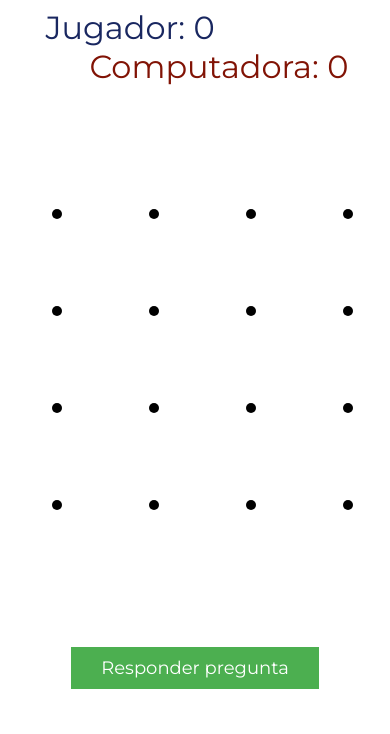
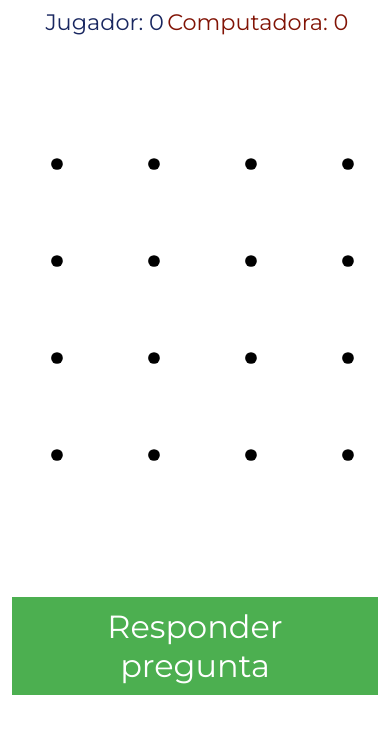
Before and after one commit to erobl/MatePuntos, a plain HTML site: page index.html in a window 390 px wide. Drawn offline with nearby package versions, Linux system fonts and the light colour scheme; some packages are replaced by stand-ins of ours.

Commit message:
added mobile support

```diff
--- a/board.js
+++ b/board.js
@@ -18,6 +18,9 @@ function draw_board(x,y) {
 
     var offsetx = Math.floor(wwidth/2 - dot_lenx*x/2);
     var offsety = Math.floor(wheight/2 - dot_leny*y/2);
+
+    var dot_size = side_len*0.015;
+    var line_width = dot_size*2*0.7;
 
     for(var i = 0; i < x; i++) {
         for(var j = 0; j < y; j++) {
@@ -40,7 +43,7 @@ function draw_board(x,y) {
             line.setAttributeNS(null, "y1", offsety + j*dot_lenx);
             line.setAttributeNS(null, "y2", offsety + j*dot_lenx);
             line.setAttributeNS(null, "stroke", coloreshtml[hline[j][i]]);
-            line.setAttributeNS(null, "stroke-width", "8");
+            line.setAttributeNS(null, "stroke-width", line_width);
             line.setAttributeNS(null, "id", "hline" + j + "," + i);
             svg.appendChild(line);
         }
@@ -54,7 +57,7 @@ function draw_board(x,y) {
             line.setAttributeNS(null, "y1", offsety + j*dot_lenx);
             line.setAttributeNS(null, "y2", offsety + (j+1)*dot_lenx);
             line.setAttributeNS(null, "stroke", coloreshtml[vline[i][j]]);
-            line.setAttributeNS(null, "stroke-width", "8");
+            line.setAttributeNS(null, "stroke-width", line_width);
             line.setAttributeNS(null, "id", "vline" + i + "," + j);
             svg.appendChild(line);
         }
@@ -66,7 +69,7 @@ function draw_board(x,y) {
             circ.setAttributeNS(null, "cx", offsetx + i*dot_lenx);
             circ.setAttributeNS(null, "cy", offsety + j*dot_leny);
             circ.setAttributeNS(null, "fill", "#000");
-            circ.setAttributeNS(null, "r", "5");
+            circ.setAttributeNS(null, "r", dot_size);
             svg.appendChild(circ);
         }
     }
--- a/index.css
+++ b/index.css
@@ -1,12 +1,15 @@
 #board {
     text-align: center;
-    margin-top: 5%;
 }
 
 .tablero {
-    font-size: xx-large;
     font-family: 'Montserrat', sans-serif;
 }
+
+#mobile-indicator {
+    display: none;
+}
+
 
 .tabjugador {
     color: #192760;
@@ -17,6 +20,11 @@
     color: #811305;
     float: right;
     margin-right: 10%
+}
+
+.textotablero {
+    display: inline-block;
+    font-size: xx-large;
 }
 
 #scorej {
@@ -43,7 +51,7 @@ button {
     color: white;
     padding: 10px 30px;
     font-family: 'Montserrat', sans-serif;
-    font-size: large;
+    font-size: 1.5em;
     text-decoration: none;
     margin-left: 1%;
     margin-right: 1%;
@@ -58,6 +66,7 @@ button:disabled {
 p {
     font-family: 'Montserrat', sans-serif;
     text-align: center;
+    font-size: 1.5em;
 }
 
 /* The Modal (background) */
@@ -97,3 +106,27 @@ p {
     text-decoration: none;
     cursor: pointer;
 }
+
+@media only screen and (max-width: 767px) {
+    /* For mobile phones: */
+    .textotablero {
+        font-size: 1.4em;
+    }
+
+    p {
+        font-size: 1em;
+    }
+
+    button {
+        font-size: 1em;
+    }
+
+
+    #responderPregunta {
+        font-size: 2em;
+    }
+
+    #mobile-indicator {
+        display: block;
+    }
+}
--- a/index.html
+++ b/index.html
@@ -11,9 +11,13 @@
         </script>
         <link href="https://fonts.googleapis.com/css?family=Montserrat" rel="stylesheet">
     </head>
+
+    <meta name="viewport" content="width=device-width, initial-scale=1.0, maximum-scale=1.0, user-scalable=no">
     <div class="tablero tabjugador">
-        Jugador: <div id="scorej">0</div>
-        <div class="tablero taboponente">
+        <div class="textotablero">
+            Jugador: <div id="scorej">0</div>
+        </div>
+        <div class="textotablero tablero taboponente">
             Computadora: <div id="scoreo">0</div>
         </div>
     </div>
@@ -48,4 +52,6 @@
         </div>
     </div>
 
+    <div id="mobile-indicator"></div>
+
 </html>
```
